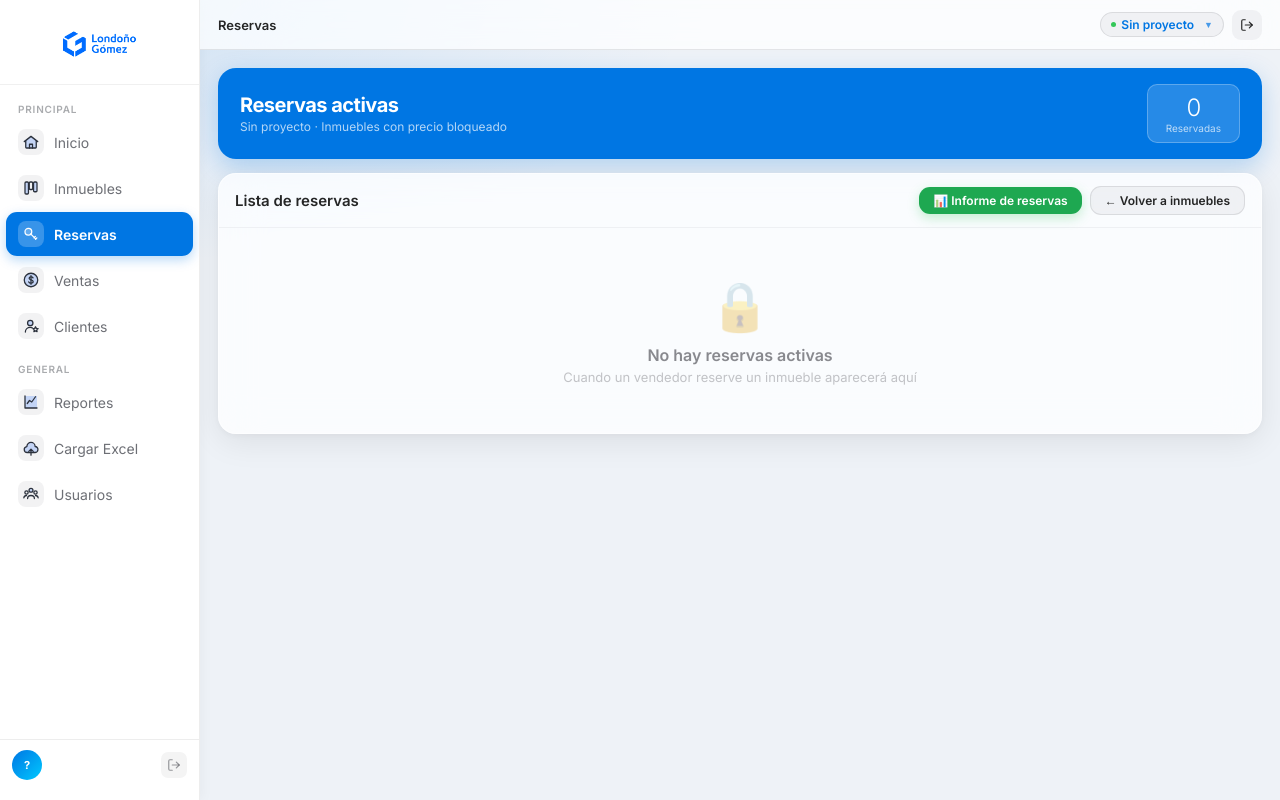
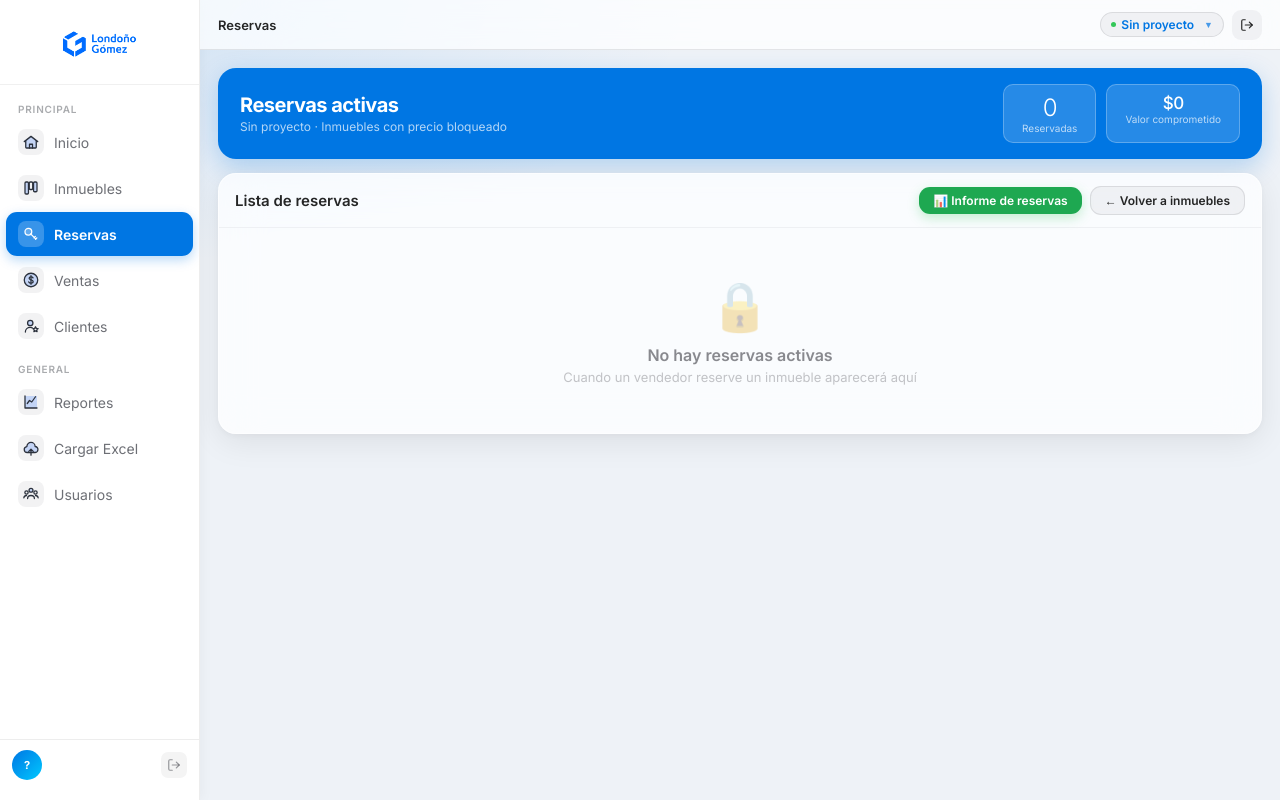
Before and after one commit to TuEmpanada59/Plataforma_ventas, an ASP.NET Core app: template Plataforma_ventas/Views/Inmuebles/Reservas.cshtml in a window 1280 px wide. Run offline with ASP.NET Core 8, Linux system fonts and the light colour scheme; the template is opened without the code that fills it, so the values that code supplies are empty; some libraries are stand-ins or nearby versions.

Commit message:
Reservas muestra el valor total comprometido
La pantalla decía cuántas reservas hay, pero no cuánto valen. Cuántas
dice poco por sí solo: una reserva de una suite grande no pesa lo mismo
que una de la unidad más pequeña, y la pregunta de la reunión es cuánto
hay comprometido.

Queda al lado de la cuenta, en la misma franja azul, con el mismo
formato que Ventas usa para el total vendido. Sale de los precios
bloqueados que la lista ya traía, así que no hay consulta nueva.

Co-Authored-By: Claude Opus 5 <noreply@anthropic.com>
Claude-Session: https://claude.ai/code/session_01K4oGniifupP1tx2CaQSzqf

```diff
--- a/Plataforma_ventas/Views/Inmuebles/Reservas.cshtml
+++ b/Plataforma_ventas/Views/Inmuebles/Reservas.cshtml
@@ -10,6 +10,10 @@
     var reservas   = ViewBag.Reservas as List<dynamic> ?? new List<dynamic>();
     var asesores   = ViewBag.Asesores as List<(int Id, string Nombre)> ?? new List<(int, string)>();
     bool hayObs    = ViewBag.HayObservacion != null && (bool)ViewBag.HayObservacion;
+    // Cuántas reservas hay dice poco sin cuánto valor representan: una reserva de una
+    // suite grande no pesa lo mismo que una de la unidad más pequeña. Es la misma cifra
+    // que Ventas muestra para el total vendido.
+    long valorReservado = reservas.Sum(r => (long)r.PrecioReserva);
     var iniciales  = ((nombre.Length >= 1 ? nombre.Substring(0, 1) : "") + (apellido.Length >= 1 ? apellido.Substring(0, 1) : "")).ToUpper();
     ViewBag.Iniciales = iniciales;
 }
@@ -48,6 +52,8 @@
     .res-count{background:rgba(255,255,255,0.15);border:1px solid rgba(255,255,255,0.25);border-radius:10px;padding:8px 18px;text-align:center;}
     .res-count-num{font-size:24px;font-weight:300;color:white;letter-spacing:-1px;}
     .res-count-lbl{font-size:10px;color:rgba(255,255,255,0.7);}
+    .res-cifras{display:flex;gap:10px;flex-wrap:wrap;}
+    .res-valor{font-size:17px;font-weight:500;letter-spacing:-0.5px;white-space:nowrap;}
     .precio-blq{display:inline-block;background:rgba(52,199,89,0.12);color:#1EA851;font-size:13px;font-weight:700;padding:4px 10px;border-radius:8px;}
     .vendedor-tag{font-size:11px;color:#5A5AC8;font-weight:600;}
     .fecha-tag{font-size:11px;color:var(--label3);}
@@ -67,9 +73,15 @@
         <div class="res-banner-title">Reservas activas</div>
         <div class="res-banner-sub">@proyActivo · Inmuebles con precio bloqueado</div>
     </div>
-    <div class="res-count">
-        <div class="res-count-num">@reservas.Count</div>
-        <div class="res-count-lbl">Reservadas</div>
+    <div class="res-cifras">
+        <div class="res-count">
+            <div class="res-count-num">@reservas.Count</div>
+            <div class="res-count-lbl">Reservadas</div>
+        </div>
+        <div class="res-count">
+            <div class="res-count-num res-valor">$@string.Format("{0:N0}", valorReservado)</div>
+            <div class="res-count-lbl">Valor comprometido</div>
+        </div>
     </div>
 </div>
 
```
